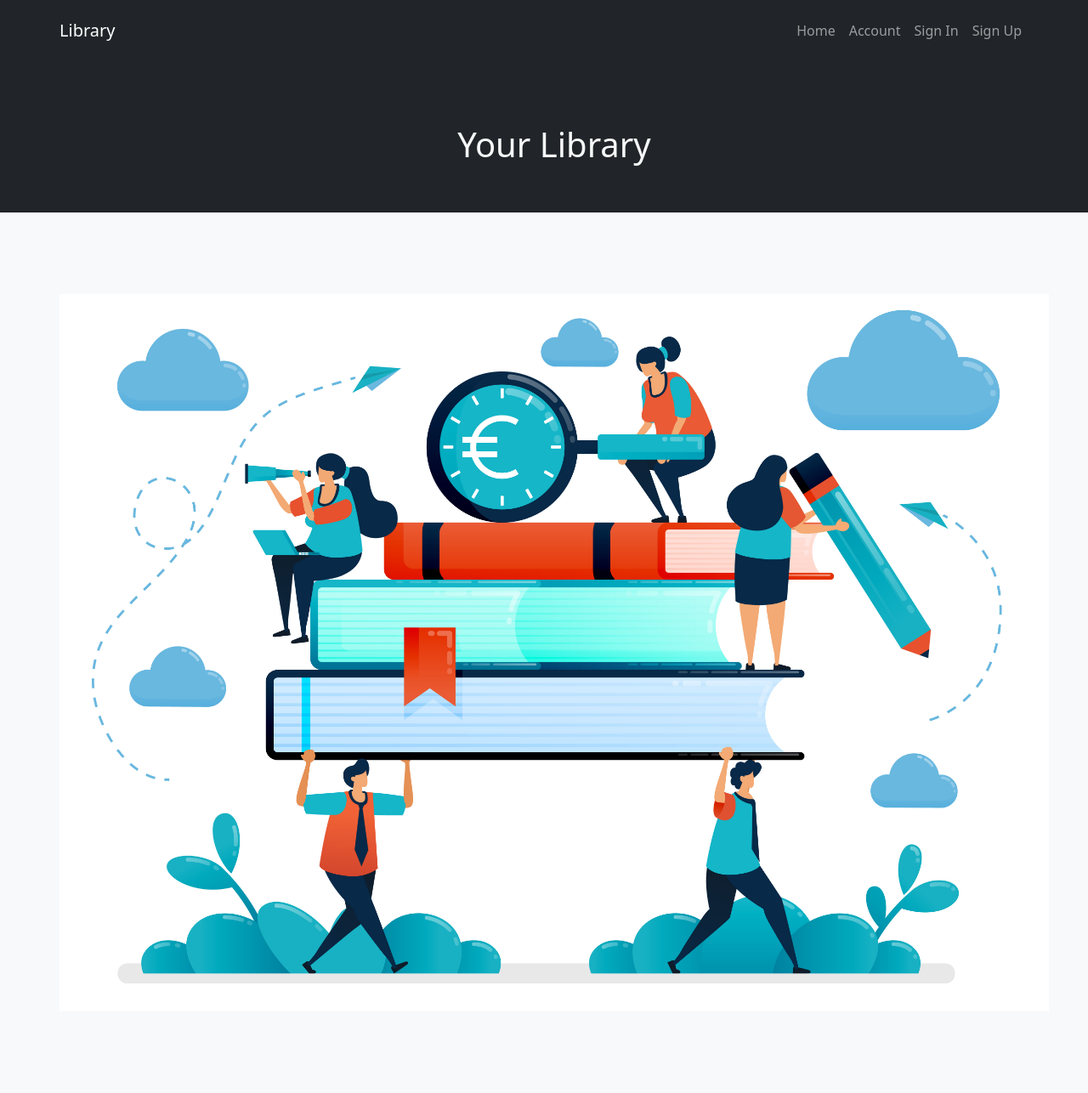
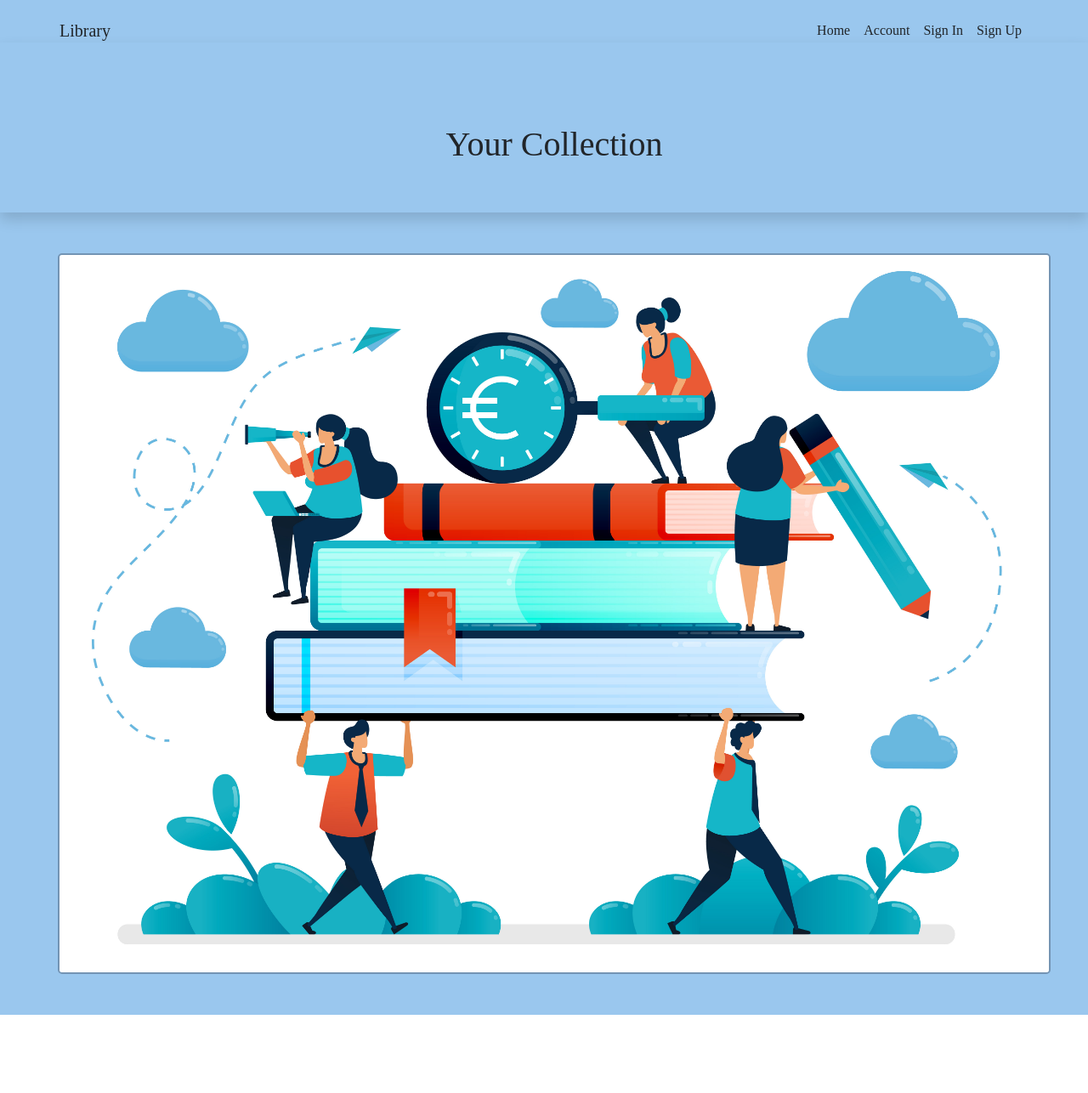
Before and after one commit to allisond756/Flask-Library-App, a Flask app: page / in a window 1280 px wide. Shown: the whole page at 85% size. After the commit the page ends 1194 px from the top, so only its background shows below. Run offline with Flask 3, Linux system fonts and the light colour scheme; some libraries are stand-ins or nearby versions.

Commit message:
css changes

```diff
--- a/app/authentication/routes.py
+++ b/app/authentication/routes.py
@@ -51,4 +51,4 @@ def signin():
 @auth.route('/logout')
 def logout():
     logout_user()
-    return redirect(url_for('site.html'))
+    return redirect(url_for('site.home'))
--- a/app/site/site_templates/index.html
+++ b/app/site/site_templates/index.html
@@ -1,20 +1,20 @@
 {% extends 'base.html' %}
 
 {% block content %}
-<section class="bg-dark text-light text-center shadow">
-    <div class="container p-5 bg-dark">
+<section class="text-dark text-center shadow" id ="shadow-box">
+    <div class="container-box p-5">
         <div class="row">
-            <div class="d-md-flex bg-dark align-items-center justify-content-evenly">
-                <h1 class="col text-center"><br>Your Library</h1>
+            <div class="d-md-flex align-items-center justify-content-evenly">
+                <h1 class="col text-center"><br>Your Collection</h1>
             </div>
         </div>
     </div>
 </section>
-<section class="bg-light text-center">
+<section class="text-center">
     <div class="container p-5">
         <div class="row">
             <div class="d-flex align-items-center justify-content-center">
-                <img src="../../static/images/group.jpg" class="img-fluid p-5" alt="">
+                <img src="../../static/images/group.jpg" class="img-fluid" alt="">
             </div>
         </div>
     </div>
--- a/app/static/css/main.css
+++ b/app/static/css/main.css
@@ -2,8 +2,39 @@
     padding: 0;
     margin: 0;
     box-sizing: inherit;
-  }
+    font-family: Unbounded;
+    src: url(https://fonts.google.com/specimen/Unbounded?preview.text=hello%20this%20is%20an%20about%20page%20about%20yoga%20and%20the%20gym%20hello%20this%20is%20an%20about%20page%20about%20yoga%20and%20the%20gym%20hello%20this%20is%20an%20about%20page%20about%20yoga%20and%20the%20gym%20hello%20this%20is%20an%20about%20page%20about%20yoga%20and%20the%20gym%20hello%20this%20is%20an%20about%20page%20about%20yoga%20and%20the%20gym&preview.text_type=custom&category=Serif,Sans+Serif,Display,Monospace);
+}
 
 body {
   padding-top: 50px;
+  background-color: rgb(154, 199, 238);
 }
+
+.list-group {
+  align-items: center;
+}
+
+.list-group-item {
+  width: 600px;
+  background-color: rgb(171, 212, 228);
+}
+
+.btn {
+  border: 1px solid rgb(182, 170, 0)
+}
+
+
+img {
+  border: 2px solid rgb(115, 148, 180);
+  border-radius: 5px;
+}
+
+.profile-text {
+  width: 600px;
+  margin-left: auto;
+  margin-right: auto;
+  border-bottom: 3px dotted rgb(115, 148, 180);
+  padding-top: 50px;
+  padding-bottom: 10px;
+}
--- a/app/templates/base.html
+++ b/app/templates/base.html
@@ -11,9 +11,9 @@
 <title>The Library</title>
 </head>
 <body>
-    <nav class="navbar navbar-expand-lg bg-dark navbar-dark py-3 fixed-top">
+    <nav class="navbar navbar-expand-lg py-3 fixed-top">
         <div class="container">
-            <a href="{{ url_for('site.home') }}" class="navbar-brand">Library</a>
+            <a href="{{ url_for('site.home') }}" class="navbar-brand text-dark">Library</a>
             <button
                 class="navbar-toggler"
                 type="button"
@@ -23,21 +23,21 @@
             <div class="collapse navbar-collapse" id="navmenu">
                 <ul class="navbar-nav ms-auto">
                     <li class="nav-item">
-                        <a href="{{ url_for('site.home') }}" class="nav-link">Home</a>
+                        <a href="{{ url_for('site.home') }}" class="nav-link text-dark">Home</a>
                     </li>
                     <li class="nav-item">
-                        <a href="{{ url_for('site.profile') }}" class="nav-link">Account</a>
+                        <a href="{{ url_for('site.profile') }}" class="nav-link text-dark">Account</a>
                     </li>
                     {% if current_user.is_authenticated %}
                     <li class="nav-item">
-                        <a href="{{ url_for('auth.logout') }}" class="nav-link">Logout</a>
+                        <a href="{{ url_for('auth.logout') }}" class="nav-link text-dark">Logout</a>
                     </li>
                     {% else %}
                     <li class="nav-item">
-                        <a href="{{ url_for('auth.signin') }}" class="nav-link">Sign In</a>
+                        <a href="{{ url_for('auth.signin') }}" class="nav-link text-dark">Sign In</a>
                     </li>
                     <li class="nav-item">
-                        <a href="{{ url_for('auth.signup') }}" class="nav-link">Sign Up</a>
+                        <a href="{{ url_for('auth.signup') }}" class="nav-link text-dark">Sign Up</a>
                     </li>
                     {% endif %}
                 </ul>
--- a/app/templates/forms.html
+++ b/app/templates/forms.html
@@ -13,6 +13,6 @@
         </fieldset>
 
         <!-- Submit button area -->
-        {{ form.submit_button(class = "btn btn-primary btn-block mt-2")}}
+        {{ form.submit_button(class = "btn btn-warning btn-block mt-2")}}
 
 </form>
```
Also changed, not shown: app/site/site_templates/profile.html (+5 -5 lines), app/static/images/bookshelf.jpg (added).
